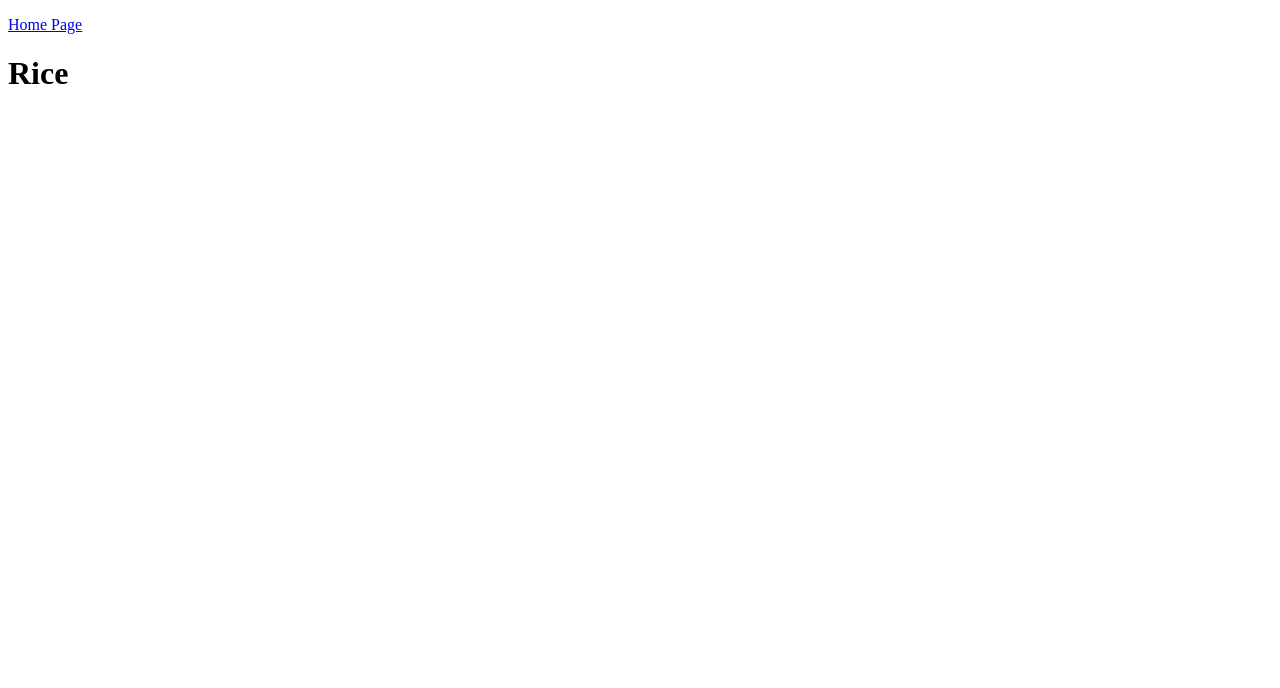
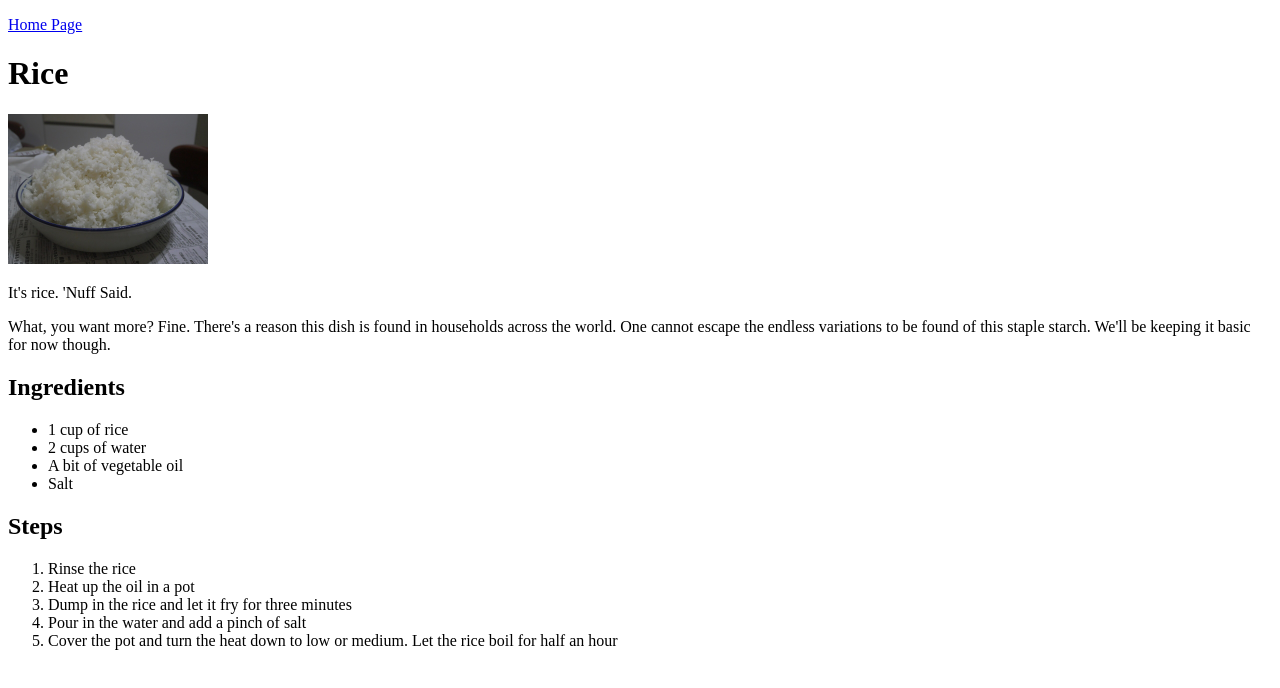
Before and after one commit to David-B-Dev/odin-recipes, a plain HTML site: page recipes/rice.html in a window 1280 px wide. Drawn offline with Linux system fonts and the light colour scheme.

Commit message:
Complete the page for "Rice"

```diff
--- a/recipes/rice.html
+++ b/recipes/rice.html
@@ -9,5 +9,26 @@
   <body>
     <p><a href="../index.html">Home Page</a></p>
     <h1>Rice</h1>
+    <img src="../images/rice.jpg" width=200>
+    <p>It's rice. 'Nuff Said.</p>
+    <p>What, you want more? Fine. There's a reason this dish is found in households
+       across the world. One cannot escape the endless variations to be found of
+       this staple starch. We'll be keeping it basic for now though.</p>
+    <h2>Ingredients</h2>
+    <ul>
+      <li>1 cup of rice</li>
+      <li>2 cups of water</li>
+      <li>A bit of vegetable oil</li>
+      <li>Salt</li>
+    </ul>
+    <h2>Steps</h2>
+    <ol>
+      <li>Rinse the rice</li>
+      <li>Heat up the oil in a pot</li>
+      <li>Dump in the rice and let it fry for three minutes</li>
+      <li>Pour in the water and add a pinch of salt</li>
+      <li>Cover the pot and turn the heat down to low or medium. Let the rice boil
+          for half an hour</li>
+    </ol>
   </body>
 </html>
```
Also changed, not shown: LICENSE.txt, images/rice.jpg (added).
